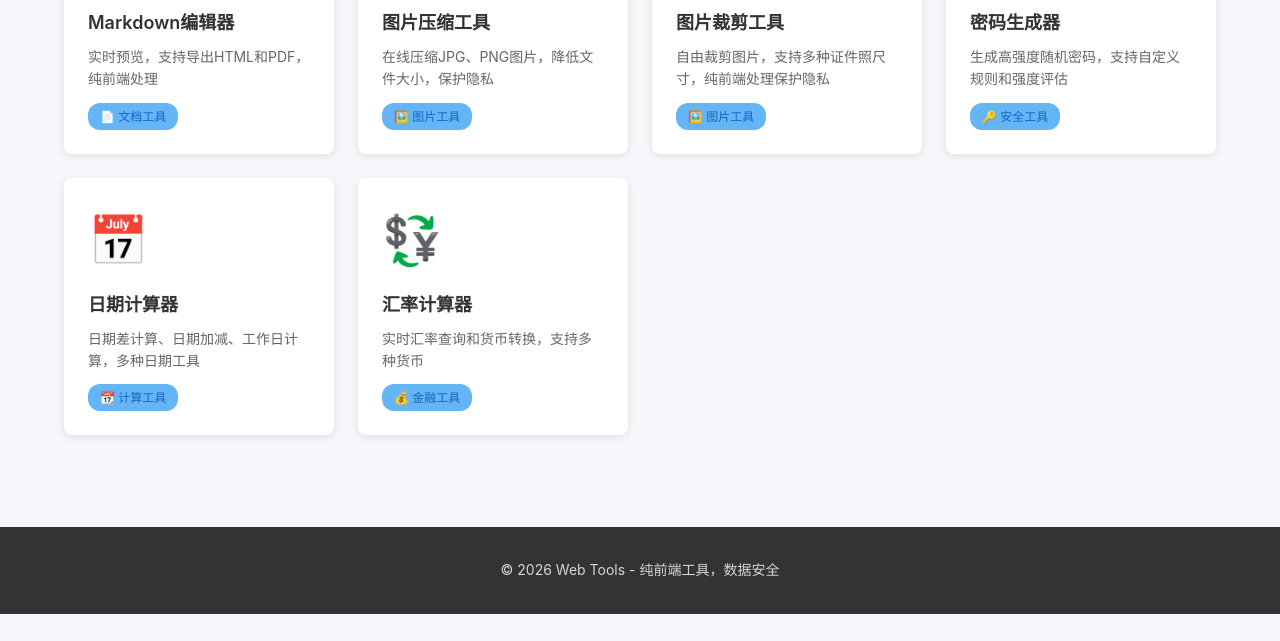
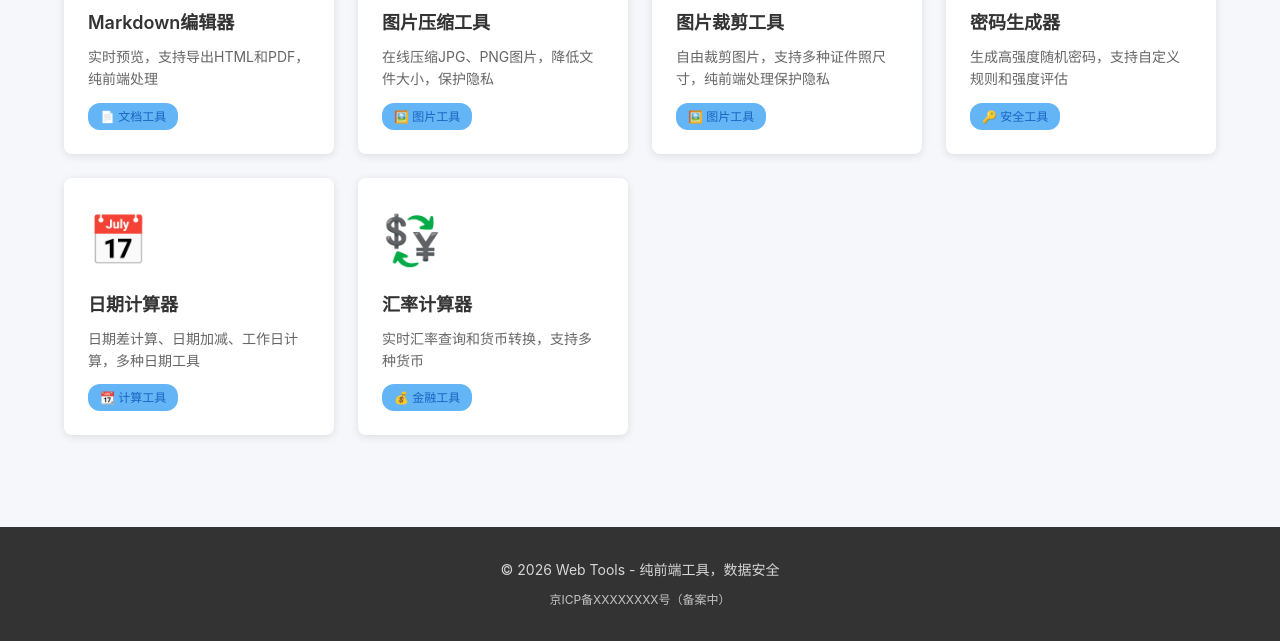
Before and after one commit to smallyear/web_tools, a plain HTML site: page index.html in a window 1280 px wide. Shown: the part 730-1371 px from the top of the page. Before the commit the page ends 1344 px from the top, so only its background shows below. Drawn offline with Linux system fonts and the light colour scheme.

Commit message:
docs: 全量文档重写 + 添加域名部署全流程
新增文件：
- DOMAIN_SETUP.md：阿里云域名+备案+Cloudflare CDN完整配置流程
- CNAME：自定义域名占位（web-tools.cn）

更新文件：
- README.md：工具列表同步到全部10个，项目结构更新
- DEPLOYMENT.md：精简聚焦当前GitHub Pages+CF走法
- CHECKLIST.md：更新开发进度状态
- index.html：页脚增加备案号占位

```diff
--- a/index.html
+++ b/index.html
@@ -116,6 +116,7 @@
   <footer class="footer">
     <div class="footer-container">
       <p>&copy; 2026 Web Tools - 纯前端工具，数据安全</p>
+      <p style="margin-top: 8px; font-size: 12px; opacity: 0.7;">京ICP备XXXXXXXX号（备案中）</p>
     </div>
   </footer>
 
```
Also changed, not shown: 5 other files.
